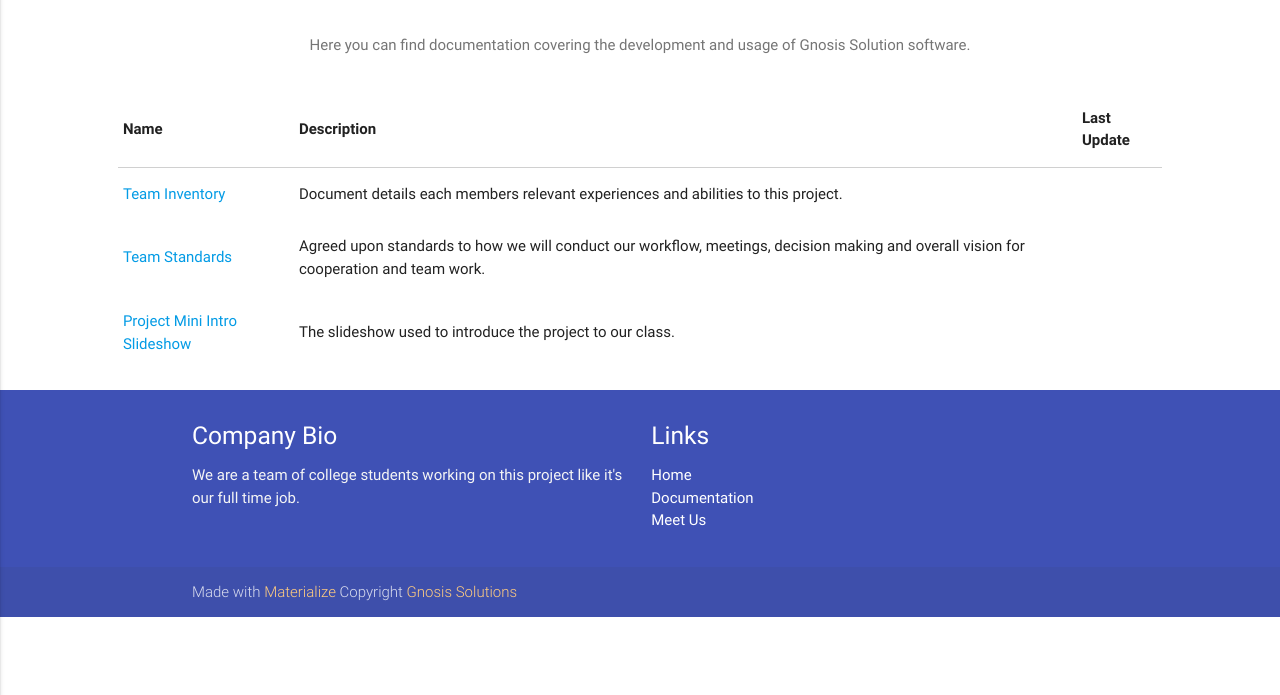
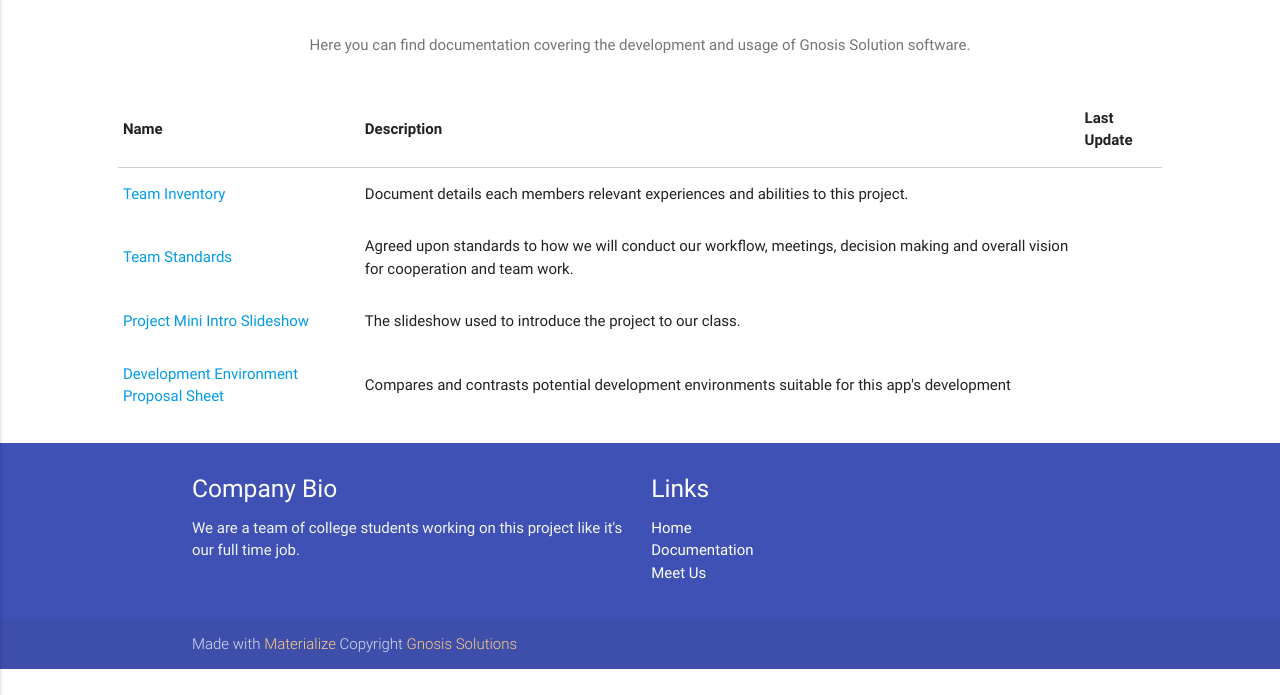
Before and after one commit to kww43/GnosisSolutions, a plain HTML site: page website/documentation.html in a window 1280 px wide. Shown: the part 105-800 px from the top of the page. Drawn offline with nearby package versions, Linux system fonts and the light colour scheme.

Commit message:
Adding Dev Environment Proposal document to the document page

```diff
--- a/website/documentation.html
+++ b/website/documentation.html
@@ -66,6 +66,12 @@
               </td>
               <td>The slideshow used to introduce the project to our class.</th>
             </tr>
+            <tr>
+              <td>
+                <a href="Documentation/Dev Environment Proposal.pdf" target="_blank">Development Environment Proposal Sheet</a>
+              </td>
+              <td>Compares and contrasts potential development environments suitable for this app's development</th>
+            </tr>
           </tbody>
         </table>
       </div>
```
Also changed, not shown: 1 other file.
